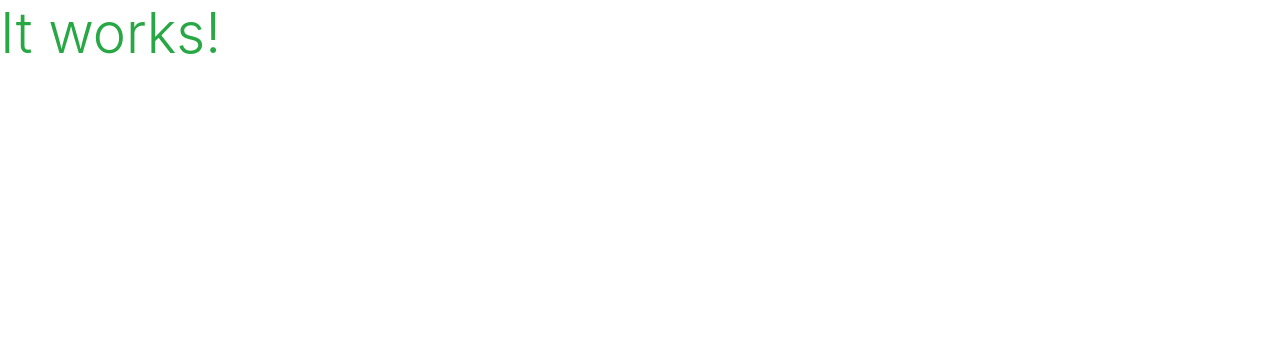
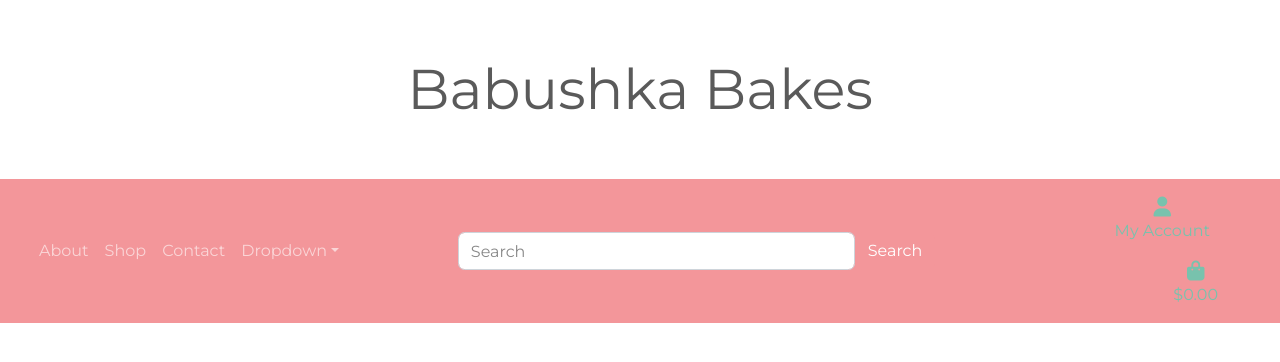
Before and after one commit to TanYa-Go/Babushka-Bakes, a Django app: page / in a window 1280 px wide. Shown: the top 362 px of the page. Run offline with Django 3.2, Linux system fonts and the light colour scheme; some libraries are stand-ins or nearby versions.

Commit message:
Add home page header and css

```diff
--- a/babushka/settings.py
+++ b/babushka/settings.py
@@ -149,6 +149,10 @@
 # https://docs.djangoproject.com/en/3.2/howto/static-files/
 
 STATIC_URL = '/static/'
+STATICFILES_DIRS = (os.path.join(BASE_DIR, 'static'),)
+
+MEDIA_URL = '/media/'
+MEDIA_ROOT = os.path.join(BASE_DIR, 'media')
 
 # Default primary key field type
 # https://docs.djangoproject.com/en/3.2/ref/settings/#default-auto-field
--- a/babushka/urls.py
+++ b/babushka/urls.py
@@ -15,10 +15,11 @@
 """
 from django.contrib import admin
 from django.urls import path, include
+from django.conf import settings
+from django.conf.urls.static import static
 
 urlpatterns = [
     path('admin/', admin.site.urls),
     path('accounts/', include('allauth.urls')),
     path('', include('home.urls')),
-
-]
+] + static(settings.MEDIA_URL, document_root=settings.MEDIA_ROOT)
--- a/home/templates/home/index.html
+++ b/home/templates/home/index.html
@@ -2,5 +2,93 @@
 {% load static %}
 
 {% block content %}
-    <h1 class="display-4 text-success">It works!</h1>
+<div class="container-fluid">
+  <a href="{% url 'home' %}" class="nav-link main-logo-link">
+    <h2 class="logo-font display-4 text-black my-5 text-center"><strong>Babushka</strong> Bakes</h2>
+  </a>
+</div>
+
+
+<nav class="navbar navbar-expand-lg navbar-dark bg-dark">
+  <div class="container-fluid">
+    <div class="row">
+      <div class="col-lg-5">
+        <div class="collapse navbar-collapse" id="navbarColor02">
+          <ul class="navbar-nav me-auto">
+            <li class="nav-item">
+              <a class="nav-link" href="#">About</a>
+            </li>
+            <li class="nav-item">
+              <a class="nav-link" href="#">Shop</a>
+            </li>
+            <li class="nav-item">
+              <a class="nav-link" href="#">Contact</a>
+            </li>
+            <li class="nav-item dropdown">
+              <a class="nav-link dropdown-toggle" data-bs-toggle="dropdown" href="#" role="button" aria-haspopup="true"
+                aria-expanded="false">Dropdown</a>
+              <div class="dropdown-menu">
+                <a class="dropdown-item" href="#">Action</a>
+                <a class="dropdown-item" href="#">Another action</a>
+                <a class="dropdown-item" href="#">Something else here</a>
+                <div class="dropdown-divider"></div>
+                <a class="dropdown-item" href="#">Separated link</a>
+              </div>
+            </li>
+          </ul>
+      </div>
+      </div>
+    </div>
+
+      <div class="col-lg-5">
+        <form method="GET" action="" class="d-flex">
+          <input class="form-control me-sm-2" type="text" placeholder="Search">
+          <button class="btn btn-secondary my-2 my-sm-0" type="submit">Search</button>
+        </form>
+      </div>
+
+
+      <div class="col-lg-2">
+        <ul class="list-inline list-unstyled text-center text-lg-right my-0">
+          <li class="list-inline-item dropdown">
+            <a class="text-black nav-link" href="#" id="user-options" data-toggle="dropdown" aria-haspopup="true"
+              aria-expanded="false">
+              <div class="text-center">
+                <div><i class="fas fa-user fa-lg"></i></div>
+                <p class="my-0">My Account</p>
+              </div>
+            </a>
+            <div class="dropdown-menu border-0" aria-labelledby="user-options">
+              {% if request.user.is_authenticated %}
+              {% if request.user.is_superuser %}
+              <a href="" class="dropdown-item">Product Management</a>
+              {% endif %}
+              <a href="" class="dropdown-item">My Profile</a>
+              <a href="{% url 'account_logout' %}" class="dropdown-item">Logout</a>
+              {% else %}
+              <a href="{% url 'account_signup' %}" class="dropdown-item">Register</a>
+              <a href="{% url 'account_login' %}" class="dropdown-item">Login</a>
+              {% endif %}
+            </div>
+          </li>
+          <li class="list-inline-item">
+            <a class="{% if grand_total %}text-info font-weight-bold{% else %}text-black{% endif %} nav-link" href="">
+              <div class="text-center">
+                <div><i class="fas fa-shopping-bag fa-lg"></i></div>
+                <p class="my-0">
+                  {% if grand_total %}
+                  ${{ grand_total|floatformat:2 }}
+                  {% else %}
+                  $0.00
+                  {% endif %}
+                </p>
+              </div>
+            </a>
+          </li>
+        </ul>
+      </div>
+    </div>
+  </div>
+</nav>
+
 {% endblock %}
--- /dev/null
+++ b/static/css/base.css
@@ -0,0 +1,5 @@
+body {
+    background-image: url('media/background.jpg') no-repeat center center;
+    background-size: cover;
+
+}
--- a/templates/base.html
+++ b/templates/base.html
@@ -14,13 +14,15 @@
     {% endblock %}
 
     {% block corecss %}
-        <link rel="stylesheet" href="https://stackpath.bootstrapcdn.com/bootstrap/4.4.1/css/bootstrap.min.css" integrity="sha384-Vkoo8x4CGsO3+Hhxv8T/Q5PaXtkKtu6ug5TOeNV6gBiFeWPGFN9MuhOf23Q9Ifjh" crossorigin="anonymous">
+    <link rel="stylesheet" href="https://cdnjs.cloudflare.com/ajax/libs/bootswatch/4.6.0/minty/bootstrap.min.css">
+    <link rel="stylesheet" href="{% static 'css/base.css' %}">
     {% endblock %}
 
     {% block extra_css %}
     {% endblock %}
 
     {% block corejs %}
+        <script src="https://kit.fontawesome.com/efd207ea03.js" crossorigin="anonymous"></script>
         <script src="https://code.jquery.com/jquery-3.4.1.slim.min.js" integrity="sha384-J6qa4849blE2+poT4WnyKhv5vZF5SrPo0iEjwBvKU7imGFAV0wwj1yYfoRSJoZ+n" crossorigin="anonymous"></script>
         <script src="https://cdn.jsdelivr.net/npm/popper.js@1.16.0/dist/umd/popper.min.js" integrity="sha384-Q6E9RHvbIyZFJoft+2mJbHaEWldlvI9IOYy5n3zV9zzTtmI3UksdQRVvoxMfooAo" crossorigin="anonymous"></script>
         <script src="https://stackpath.bootstrapcdn.com/bootstrap/4.4.1/js/bootstrap.min.js" integrity="sha384-wfSDF2E50Y2D1uUdj0O3uMBJnjuUD4Ih7YwaYd1iqfktj0Uod8GCExl3Og8ifwB6" crossorigin="anonymous"></script>
```
Also changed, not shown: media/background.jpg (added).
